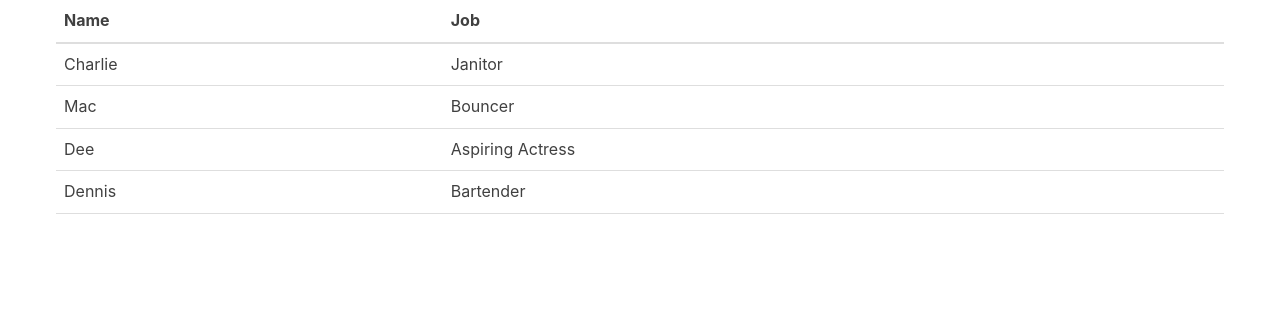
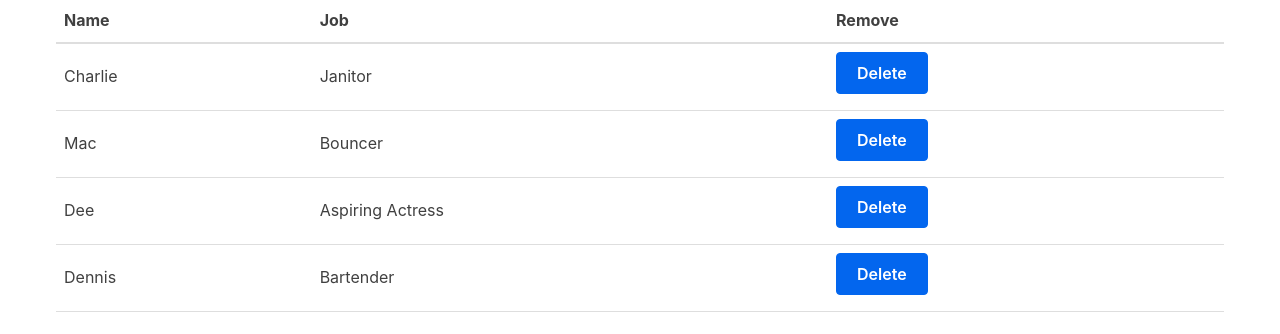
Before and after one commit to buttonbag/react-tutorial, a React (Create React App) app: page / in a window 1280 px wide. Shown: the top 334 px of the page. Built offline with nearby package versions, Linux system fonts and the light colour scheme; the HTML template or start-up script is replaced by a standard one.

Commit message:
Delete button added to table

```diff
--- a/src/App.js
+++ b/src/App.js
@@ -36,7 +36,7 @@ class App extends Component {
 
         return (
             <div className="container">
-            <Table characterData = {characters} />
+                <Table characterData = {characters} removeCharacter={this.removeCharacter} />
             </div>
             )
         }
--- a/src/Table.js
+++ b/src/Table.js
@@ -6,6 +6,7 @@ const TableHeader = () => {
         <tr>
             <th>Name</th>
             <th>Job</th>
+            <th>Remove</th>
         </tr>
     </thead>
     )
@@ -17,6 +18,12 @@ const TableBody = props => {
             <tr key = {index}>
                 <td>{row.name}</td>
                 <td>{row.job}</td>
+                <td>
+                    <button onClick={
+                        () => props.removeCharacter(index)
+                    }
+                    >Delete</button>
+                </td>
             </tr>
         )
     })
@@ -24,17 +31,28 @@ const TableBody = props => {
     return <tbody>{rows}</tbody>
 }
 
-class Table extends Component {
-    render() {
-        const { characterData } = this.props
+const Table = props => {
+    const { characterData, removeCharacter } = props
 
-        return (
-            <table>
-                <TableHeader />
-                <TableBody characterData={characterData} />
-            </table>
-        )
-    }
+    return (
+        <table>
+            <TableHeader />
+            <TableBody characterData={characterData} removeCharacter={removeCharacter} />
+        </table>
+    )
 }
 
+// class Table extends Component {
+//     render() {
+//         const { characterData } = this.props
+
+//         return (
+//             <table>
+//                 <TableHeader />
+//                 <TableBody characterData={characterData} />
+//             </table>
+//         )
+//     }
+// }
+
 export default Table
```
